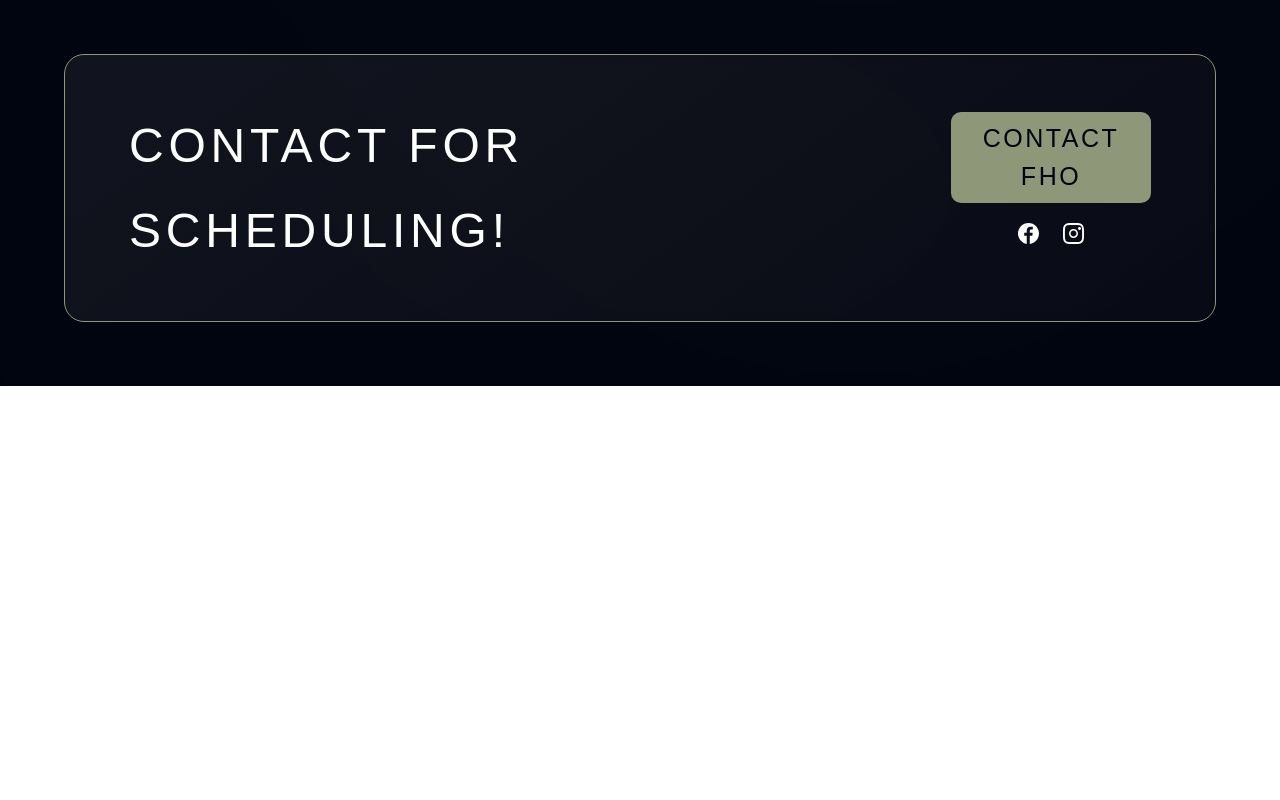
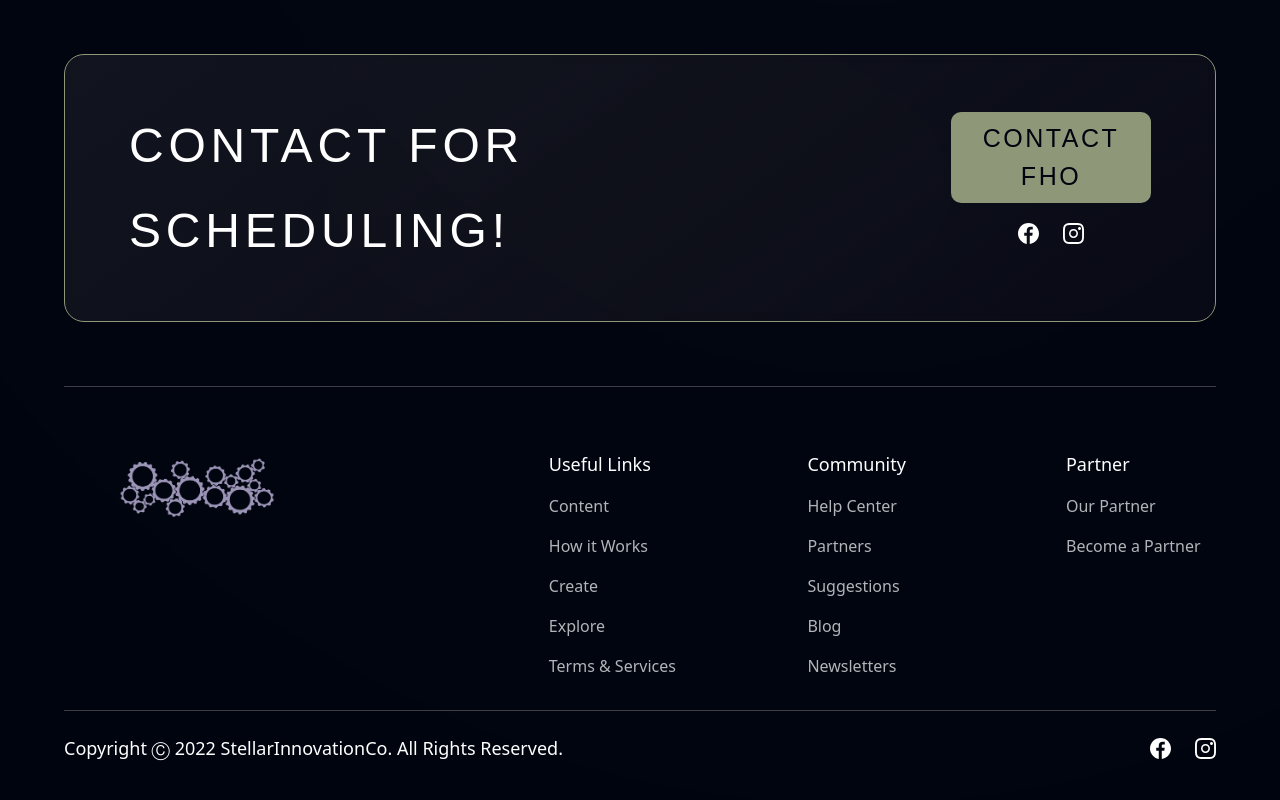
Before and after one commit to NicBab/Fowl_Habit_Outdoors, a React (Vite) app: page / in a window 1280 px wide. Shown: the part 2302-3102 px from the top of the page. Before the commit the page ends 2688 px from the top, so only its background shows below. Built offline with nearby package versions, Linux system fonts and the light colour scheme; a web font is replaced by a local one.

Commit message:
adding footer

```diff
--- a/src/App.jsx
+++ b/src/App.jsx
@@ -1,6 +1,6 @@
 import { Routes, Route } from "react-router-dom";
 import styles from "./style";
-import { Navbar } from "./components/index/components.index.js";
+import { Navbar, Footer } from "./components/index/components.index.js";
 import { HomePg, AboutPg, GalleryPg, ContactPg } from "./pages/index/pages.index"
 
 function App() {
@@ -19,6 +19,13 @@ function App() {
         <Route path="/gallery" element={<GalleryPg />} />
         <Route path="/contact" element={ <ContactPg /> } />
       </Routes>
+      <div className="bg-primary w-full overflow-hidden">
+        <div className={`${styles.paddingX} ${styles.flexCenter}`}>
+          <div className={`${styles.boxWidth} z-[10]`}>
+            <Footer />
+          </div>
+        </div>
+      </div>
     </>
   );
 }
--- a/src/assets/index/assets.index.js
+++ b/src/assets/index/assets.index.js
@@ -7,3 +7,4 @@ export { default as arrowUp } from "../icons/arrow-up.svg";
 
 //IMAGES
 export { default as fhoDog } from "../images/fowlHabitHero.jpg"
+export { default as gears_logo } from "../images/gears_logo.png"
--- /dev/null
+++ b/src/components/footer/Footer.jsx
@@ -0,0 +1,61 @@
+import styles from "../.././style";
+import { Social } from "../../components/index/components.index";
+import { gears_logo } from "../.././assets/index/assets.index";
+import { footerLinks } from "../../constants/footer-data/footer-data"
+
+const Footer = () => {
+  return (
+    <section
+      className={`${styles.flexCenter} ${styles.paddingY} z-[1] flex-col border-t-[1px] border-t-[#3F3E45] `}
+    >
+      <div
+        className={`${styles.flexStart} md:flex-row flex-col mb-8 w-full z-[1]`}
+      >
+        <div className="flex-[1] flex flex-col justify-start mr-10">
+          <img
+            src={gears_logo}
+            alt="gearLogo"
+            className="w-[266px] h-[72.14px] object-contain"
+          />
+          <p className={`${styles.paragraph} mt-4 max-w-[312px]`}>
+
+          </p>
+        </div>
+        <div className="flex-[1.5] w-full flex flex-row justify-between flex-wrap md:mt-0 mt-10">
+          {footerLinks.map((footerLink) => (
+            <div
+              key={footerLink.title}
+              className={`flex flex-col ss:my-0 my-4 min-w-[150px]`}
+            >
+              <h4 className="font-poppins font-medium text-[18px] leading-[27px] text-white">
+                {footerLink.title}
+              </h4>
+              <ul className="list-none mt-4">
+                {footerLink.links.map((link, index) => (
+                  <li
+                    key={link.name}
+                    className={`font-poppins font-normal text-[16px] leading-[24px] text-dimWhite hover:text-secondary cursor-pointer ${
+                      index !== footerLink.links.length - 1 ? "mb-4" : "mb-0"
+                    }`}
+                  >
+                    {link.name}
+                  </li>
+                ))}
+              </ul>
+            </div>
+          ))}
+        </div>
+      </div>
+      <div className="w-full flex justify-between items-center md:flex-row flex-col pt-6 border-t-[1px] border-t-[#3F3E45]">
+        <p className="font-poppins font-normal text-center text-[18px] leading-[27px] text-white">
+          Copyright Ⓒ 2022 StellarInnovationCo. All Rights Reserved.
+        </p>
+        <div>
+          <Social />
+        </div>
+      </div>
+    </section>
+  );
+};
+
+export default Footer;
--- a/src/components/index/components.index.js
+++ b/src/components/index/components.index.js
@@ -6,6 +6,7 @@ export { default as About } from "../about/About.jsx";
 export { default as Hero } from "../hero/Hero.jsx";
 export { default as CTA } from "../cta/CTA.jsx";
 export { default as Why } from "../why/Why.jsx";
+export { default as Footer } from "../footer/Footer.jsx";
 
   //BUTTONS
   export { default as Btn } from "../buttons/Btn.jsx";
--- /dev/null
+++ b/src/constants/footer-data/footer-data.js
@@ -0,0 +1,65 @@
+export const footerLinks = [
+    {
+      title: "Useful Links",
+      links: [
+        {
+          name: "Content",
+          link: "https://www.hoobank.com/content/",
+        },
+        {
+          name: "How it Works",
+          link: "https://www.hoobank.com/how-it-works/",
+        },
+        {
+          name: "Create",
+          link: "https://www.hoobank.com/create/",
+        },
+        {
+          name: "Explore",
+          link: "https://www.hoobank.com/explore/",
+        },
+        {
+          name: "Terms & Services",
+          link: "https://www.hoobank.com/terms-and-services/",
+        },
+      ],
+    },
+    {
+      title: "Community",
+      links: [
+        {
+          name: "Help Center",
+          link: "https://www.hoobank.com/help-center/",
+        },
+        {
+          name: "Partners",
+          link: "https://www.hoobank.com/partners/",
+        },
+        {
+          name: "Suggestions",
+          link: "https://www.hoobank.com/suggestions/",
+        },
+        {
+          name: "Blog",
+          link: "https://www.hoobank.com/blog/",
+        },
+        {
+          name: "Newsletters",
+          link: "https://www.hoobank.com/newsletters/",
+        },
+      ],
+    },
+    {
+      title: "Partner",
+      links: [
+        {
+          name: "Our Partner",
+          link: "https://www.hoobank.com/our-partner/",
+        },
+        {
+          name: "Become a Partner",
+          link: "https://www.hoobank.com/become-a-partner/",
+        },
+      ],
+    },
+  ];
```
Also changed, not shown: src/assets/images/gears_logo.png (added).
